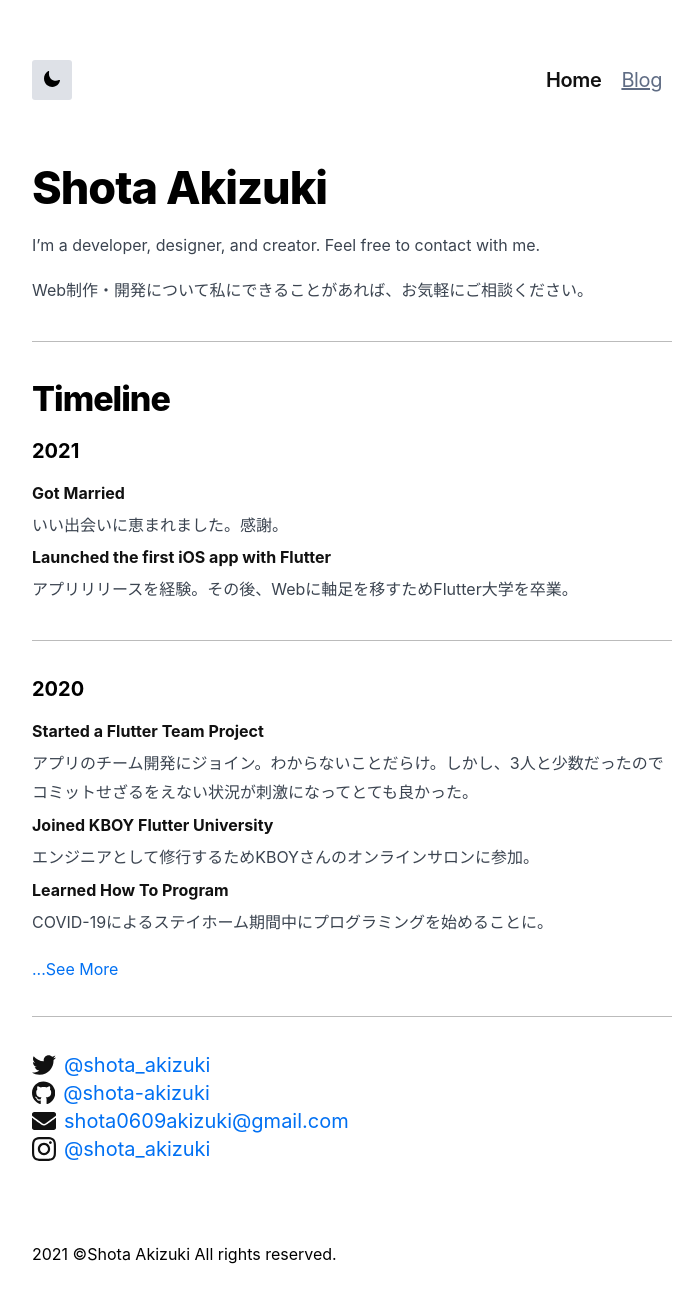
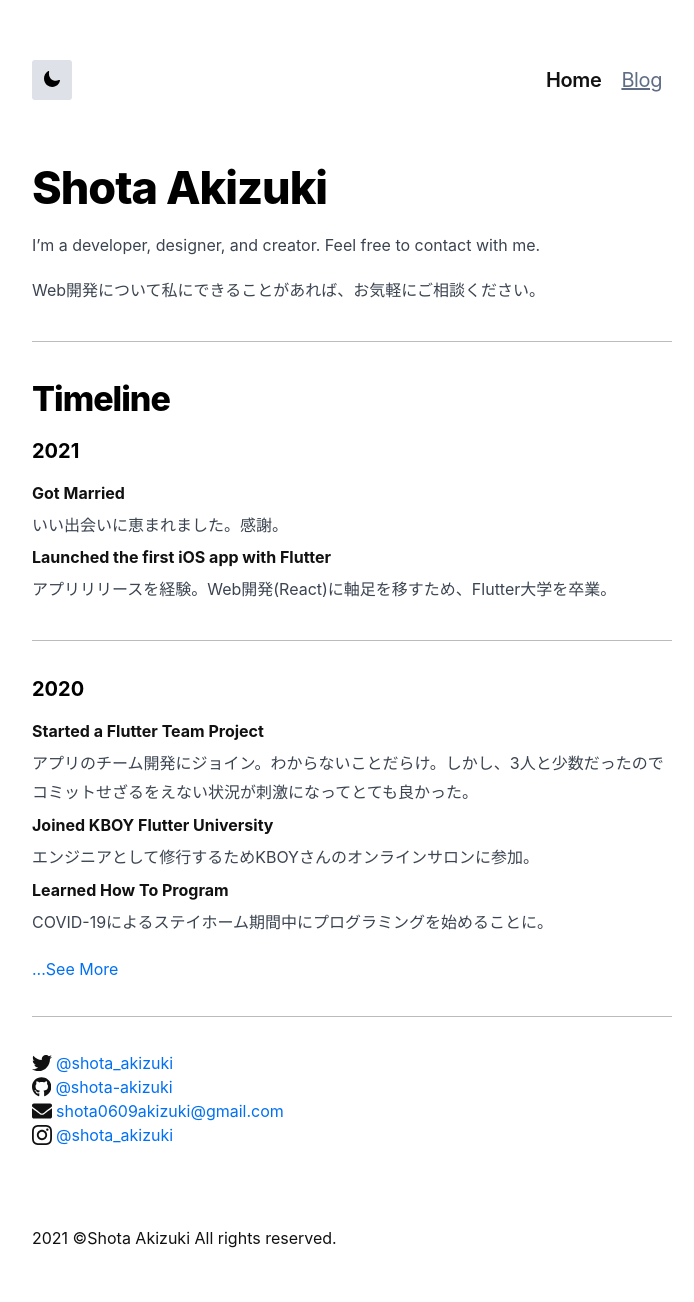
Before and after one commit to shota-akizuki/shota-dev, a Next.js app: page / in a window 1280 px wide. Shown: the top 1302 px of the page, without its empty margins (288-982 px from the left). Built offline with nearby package versions, Linux system fonts and the light colour scheme.

Commit message:
Update styles.

```diff
--- a/components/Timeline.js
+++ b/components/Timeline.js
@@ -22,7 +22,7 @@ export default function Timeline() {
           <p>いい出会いに恵まれました。感謝。</p>
           <li>Launched the first iOS app with Flutter</li>
           <p>
-            アプリリリースを経験。その後、Webに軸足を移すためFlutter大学を卒業。
+            アプリリリースを経験。Web開発(React)に軸足を移すため、Flutter大学を卒業。
           </p>
         </ul>
         <Divider />
--- a/pages/_app.tsx
+++ b/pages/_app.tsx
@@ -1,5 +1,4 @@
 import '../styles/globals.css';
-
 import { ThemeProvider } from 'next-themes';
 function App({ Component, pageProps }) {
   return (
--- a/pages/index.tsx
+++ b/pages/index.tsx
@@ -48,9 +48,7 @@ export default function Home() {
         <p>
           I’m a developer, designer, and creator. Feel free to contact with me.
         </p>
-        <p>
-          Web制作・開発について私にできることがあれば、お気軽にご相談ください。
-        </p>
+        <p>Web開発について私にできることがあれば、お気軽にご相談ください。</p>
         <Divider />
         <Timeline />
         <Divider />
@@ -58,8 +56,7 @@ export default function Home() {
           {contacts.map(({ Comp, link, label }) => {
             return (
               <li key={link}>
-                {' '}
-                <Comp style={{ height: 24, fill: 'var(--color-accents-1)' }} />
+                <Comp style={{ height: 20, fill: 'var(--color-accents-1)' }} />
                 <ExtLink href={link}> {label}</ExtLink>
               </li>
             );
--- a/styles/footer.module.css
+++ b/styles/footer.module.css
@@ -5,6 +5,6 @@
 }
 
 .footer span {
-  color: (--color-accents-1);
+  color: var(--color-accents-1);
   font-size: 16px;
 }
--- a/styles/globals.css
+++ b/styles/globals.css
@@ -35,13 +35,6 @@ body {
 
   /* Hack */
   overflow-x: hidden;
-}
-
-.links {
-  display: flex;
-  text-align: center;
-  justify-content: center;
-  align-items: center;
 }
 
 a {
--- a/styles/home.module.css
+++ b/styles/home.module.css
@@ -16,11 +16,12 @@
 }
 
 .main svg {
-  margin-right: 8px;
+  margin-right: 4px;
 }
 
 .main a {
   cursor: pointer;
+  font-size: 0.8rem;
 }
 
 .main p {
@@ -32,15 +33,3 @@
   border-top: 1.6px solid #bbb;
   margin: 36px 0px;
 }
-
-.links a {
-  width: 48px;
-  height: 48px;
-  margin: 0 10px;
-  display: inline-block;
-  transition: opacity 200ms ease;
-}
-
-.links a:hover {
-  opacity: 0.6;
-}
```
